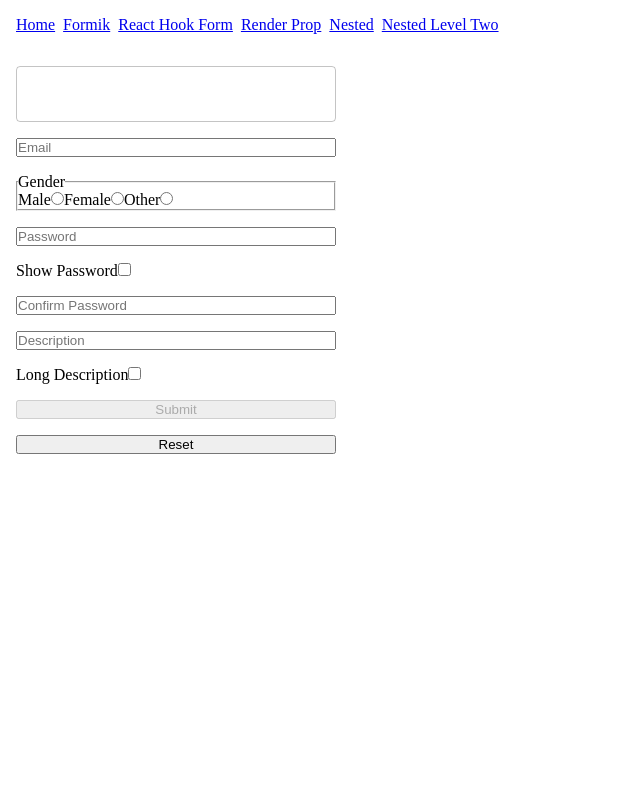
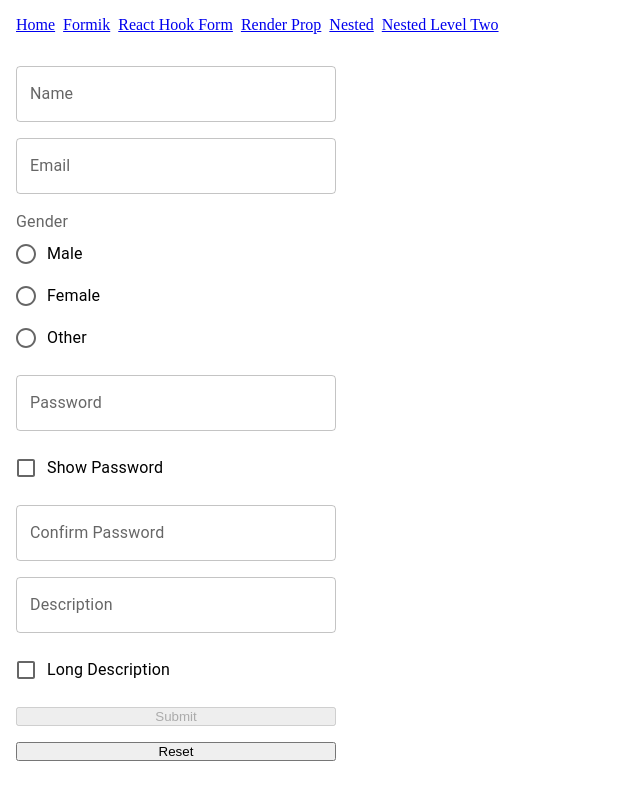
Before and after one commit to murtuzaalisurti/react-project-demo, a React (Vite) app: page /rhf in a window 1280 px wide. Shown: the whole page, without its empty margins (0-640 px from the left). Built offline with nearby package versions, Linux system fonts and the light colour scheme.

Commit message:
mui form

```diff
--- a/src/pages/ReactHookForm.tsx
+++ b/src/pages/ReactHookForm.tsx
@@ -1,9 +1,10 @@
-import { FormProvider, SubmitHandler, useForm } from "react-hook-form"
+import { Controller, FormProvider, SubmitHandler, useForm } from "react-hook-form"
 import { ErrorMessage } from "@hookform/error-message"
 import { yupResolver } from "@hookform/resolvers/yup"
 import * as Yup from "yup"
 import { useState } from "react"
 import RHFInput from "../components/RHFInput"
+import { Checkbox, FormControl, FormControlLabel, FormLabel, Radio, RadioGroup } from "@mui/material"
 
 export interface IFormValues {
     name: string,
@@ -51,7 +52,8 @@ const ReactHookForm = () => {
         setShowPassword(prev => !prev)
     }
 
-    const methods = useForm<IFormValues>({
+    const methods = useForm({
+        mode: "all",
         resolver: yupResolver(validationSchema),
         defaultValues: initialValues
     });
@@ -91,14 +93,13 @@ const ReactHookForm = () => {
     return (
         <FormProvider {...methods}>
             <form onSubmit={methods.handleSubmit(onSubmit)}>
-                <RHFInput name={"name"} fullWidth={true} />
-                {/* <input type="text" {...register("name", { required: "Required" })} placeholder="Name" /> */}
+                {
+                    /* <input type="text" {...register("name", { required: "Required" })} placeholder="Name" />
                     {methods.formState.errors.name && (<p>{methods.formState.errors.name.message?.toString()}</p>)}
 
                     <input type="text" {...methods.register("email", { required: "Required" })} placeholder="Email" />
                     {methods.formState.errors.email && (<p>{methods.formState.errors.email.message?.toString()}</p>)}
 
-                {/* <input type="text" {...register("gender")} placeholder="Gender" /> */}
                     <fieldset>
                         <legend>Gender</legend>
                         <label htmlFor="male">Male</label>
@@ -128,6 +129,34 @@ const ReactHookForm = () => {
                         Long Description
                         <input type="checkbox" {...methods.register("longDescription")} />
                     </label>
+                    */
+                }
+                <RHFInput name={"name"} fullWidth={true} label="Name" variant="outlined" helperText={methods.formState.errors.name?.message?.toString()} />
+                <RHFInput name={"email"} label="Email" variant="outlined" helperText={methods.formState.errors.email?.message?.toString()} />
+
+                <FormControl>
+                    <FormLabel>Gender</FormLabel>
+                    <Controller control={methods.control} name="gender" render={({ field }) => (
+                        <RadioGroup {...field}>
+                            <FormControlLabel value={"male"} control={<Radio />} label="Male" />
+                            <FormControlLabel value={"female"} control={<Radio />} label="Female" />
+                            <FormControlLabel value={"other"} control={<Radio />} label="Other" />
+                        </RadioGroup>
+                    )} />
+                </FormControl>
+                <DisplayError name="gender" />
+
+                <RHFInput name={"password"} type={showPassword ? "text" : "password"} label="Password" variant="outlined" helperText={methods.formState.errors.password?.message?.toString()} />
+                <FormControlLabel control={<Checkbox onChange={toggleShowPassword} name={"showPassword"} id={"showPassword"} />} label="Show Password" />
+
+                <RHFInput name={"confirmPassword"} type={"password"} label="Confirm Password" variant="outlined" helperText={methods.formState.errors.confirmPassword?.message?.toString()} />
+                <RHFInput name="description" label="Description" variant="outlined" helperText={methods.formState.errors.description?.message?.toString()} />
+
+                <DisplayError name="description" />
+
+                <Controller control={methods.control} name="longDescription" render={({ field }) => (
+                    <FormControlLabel {...field} control={<Checkbox id={"longDescription"} />} label="Long Description" />
+                )} />
 
                 <button type="submit" disabled={methods.formState.isSubmitting || !methods.formState.isDirty}>Submit</button>
                 <button onClick={() => methods.reset()}>Reset</button>
```
Lines whose indentation alone changed are shown as unchanged.
